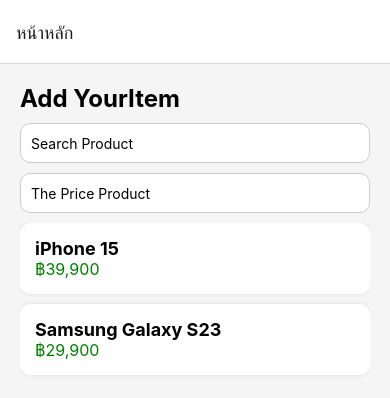
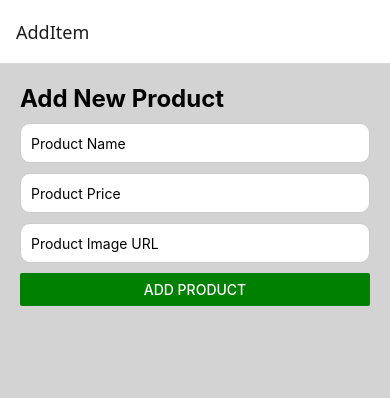
Before and after one commit to KunachRatchapat/Personal-Project, a React Native app: screen /AddItem in a window 390 px wide. Shown: the top 398 px of the page. Built offline with nearby package versions, Linux system fonts and the light colour scheme.

Commit message:
Finish Input

```diff
--- a/App.js
+++ b/App.js
@@ -1,7 +1,7 @@
 import React from "react";
 import { NavigationContainer } from "@react-navigation/native";
 import { createStackNavigator } from "@react-navigation/stack";
-import Home from "./src/Home";
+import AddItem from "./src/AddItem";
 
 
 const Stack = createStackNavigator();
@@ -9,9 +9,8 @@
 const App = () => {
   return (
     <NavigationContainer>
-      <Stack.Navigator initialRouteName="Home">
-        <Stack.Screen name="Home" component={Home} options={{ title: "หน้าหลัก" }} />
-
+      <Stack.Navigator initialRouteName="AddItem">
+        <Stack.Screen name="AddItem" component={AddItem}/>
       </Stack.Navigator>
     </NavigationContainer>
   );
--- /dev/null
+++ b/src/AddItem.js
@@ -0,0 +1,77 @@
+import React, { useState } from "react";
+import { View, Text, TextInput, Button, Alert, StyleSheet } from "react-native";
+
+const AddItem = ({ navigation }) => {
+  const [name, setName] = useState("");
+  const [price, setPrice] = useState("");
+  const [image, setImage] = useState("");
+
+  const handleSearch = () => {
+    if (!name || !price || image) {
+      Alert.alert("กรุณากรอกข้อมูลให้ครบ");
+    } else {
+      const newItem = {
+        id: Date.now().toString(),
+        name,
+        price,
+        image,
+      };
+
+      console.log(newItem); // เก็บค่าไอเทม
+    }
+  };
+
+  return (
+    <View style={styles.container}>
+      <Text style={styles.header}>Add New Product</Text>
+
+      <TextInput
+        style={styles.input}
+        placeholder="Product Name"
+        value={name}
+        onChangeText={setName}
+      />
+
+      <TextInput
+        style={styles.input}
+        placeholder="Product Price"
+        value={price}
+        onChangeText={setPrice}
+        keyboardType="numeric"
+      />
+
+      <TextInput
+        style={styles.input}
+        placeholder="Product Image URL"
+        value={image}
+        onChangeText={setImage}
+      />
+
+      <Button title="Add Product" color="green" onPress={handleSearch} />
+    </View>
+  );
+};
+
+const styles = StyleSheet.create({
+  container: {
+    flex: 1,
+    padding: 20,
+    backgroundColor: "#D3D3D3",
+  },
+  header: {
+    fontSize: 24,
+    fontWeight: "bold",
+    marginBottom: 10,
+  },
+  input: {
+    height: 40,
+    borderColor: "#ccc",
+    borderWidth: 1,
+    borderRadius: 10,
+    paddingHorizontal: 10,
+    backgroundColor: "#fff",
+    marginBottom: 10,
+  },
+});
+
+export default AddItem;
--- a/src/Home.js
+++ /dev/null
@@ -1,103 +0,0 @@
-import React, { useState } from "react";
-import { View, Text, TextInput, FlatList, TouchableOpacity, StyleSheet } from "react-native";
-
-const products = [
-  { id: "1", name: "iPhone 15", price: "฿39,900" },
-  { id: "2", name: "Samsung Galaxy S23", price: "฿29,900" },
-
-
-];
-
-const Home = ({ navigation }) => {
-  const [searchQuery, setSearchQuery] = useState("");
-  const [filteredProducts, setFilteredProducts] = useState(products);
-
-  const handleSearch = (text) => {
-    setSearchQuery(text);
-    if (text) {
-      const filtered = products.filter((item) =>
-        item.name.toLowerCase().includes(text.toLowerCase())
-      );
-      setFilteredProducts(filtered);
-    } else {
-      setFilteredProducts(products);
-    }
-  };
-
-  return (
-    <View style={styles.container}>
-      <Text style={styles.header}>Add YourItem</Text>
-
-      <TextInput
-        style={styles.searchInput}
-        placeholder="Search Product"
-        value={searchQuery}
-        onChangeText={handleSearch}
-      />
-
-<TextInput
-        style={styles.searchInput}
-        placeholder="The Price Product"
-        value={searchQuery}
-        onChangeText={handleSearch}
-      />
-
-
-      <FlatList
-        data={filteredProducts}
-        keyExtractor={(item) => item.id}
-        renderItem={({ item }) => (
-          <TouchableOpacity
-            style={styles.productItem}
-            onPress={() => navigation.navigate("ProductDetail", { product: item })}
-          >
-            <Text style={styles.productName}>{item.name}</Text>
-            <Text style={styles.productPrice}>{item.price}</Text>
-          </TouchableOpacity>
-        )}
-      />
-    </View>
-  );
-};
-
-const styles = StyleSheet.create({
-  container: {
-    flex: 1,
-    padding: 20,
-    backgroundColor: "#f5f5f5",
-  },
-  header: {
-    fontSize: 24,
-    fontWeight: "bold",
-    marginBottom: 10,
-  },
-  searchInput: {
-    height: 40,
-    borderColor: "#ccc",
-    borderWidth: 1,
-    borderRadius: 10,
-    paddingHorizontal: 10,
-    backgroundColor: "#fff",
-    marginBottom: 10,
-  },
-  productItem: {
-    padding: 15,
-    backgroundColor: "#fff",
-    marginBottom: 10,
-    borderRadius: 10,
-    shadowColor: "#000",
-    shadowOpacity: 0.1,
-    shadowRadius: 4,
-    elevation: 3,
-  },
-  productName: {
-    fontSize: 18,
-    fontWeight: "bold",
-  },
-  productPrice: {
-    fontSize: 16,
-    color: "green",
-  },
-});
-
-export default Home;
```
